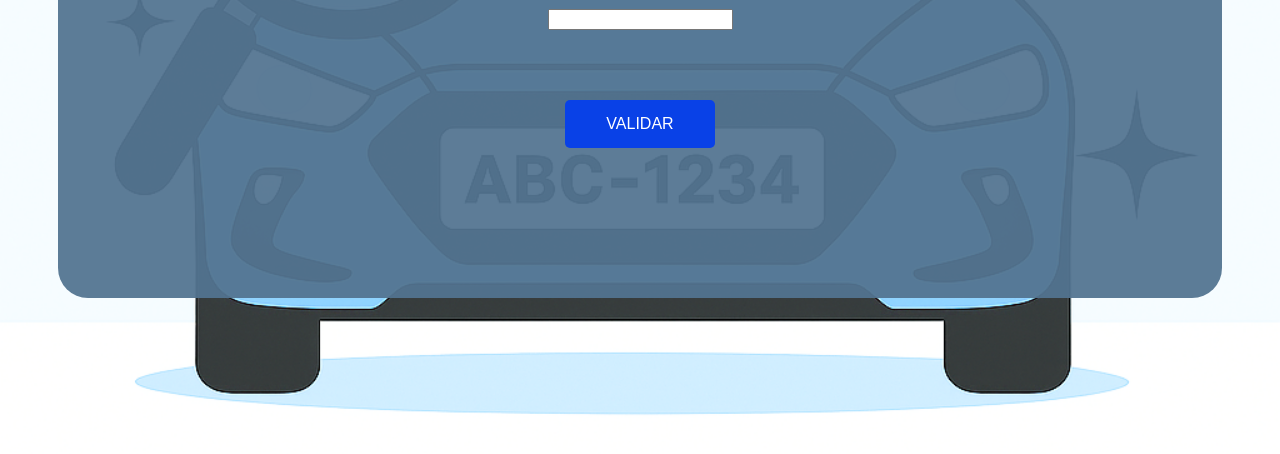
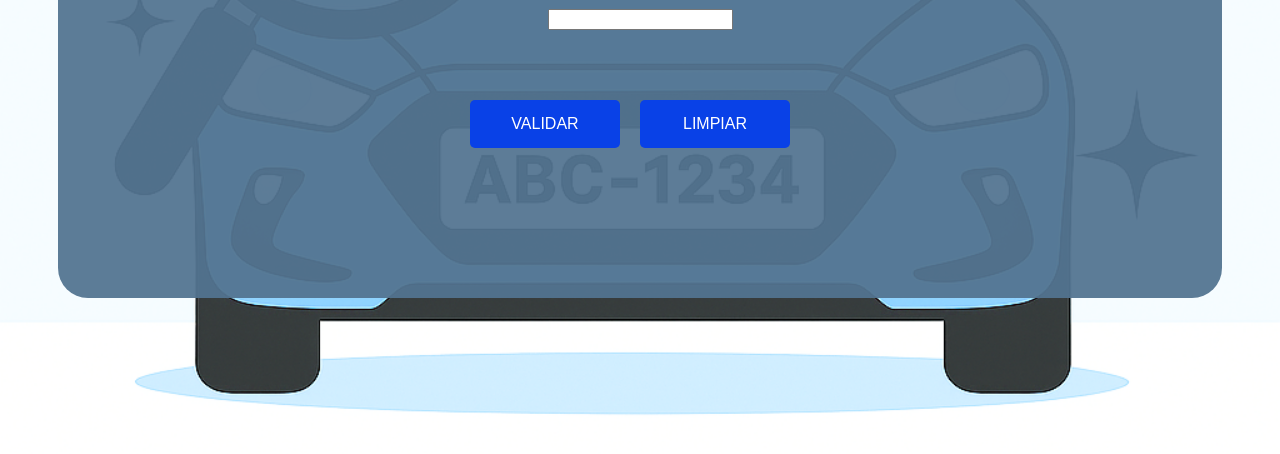
Before and after one commit to luisAristeguieta/krakeDev, a plain HTML site: page placas/placa.html in a window 1280 px wide. Shown: the part 316-770 px from the top of the page. Drawn offline with Linux system fonts and the light colour scheme.

Commit message:
Se agrega funcion Limpiar

```diff
--- a/placas/placa.html
+++ b/placas/placa.html
@@ -18,8 +18,13 @@
                  <input type="text" id="txtPlaca"/>
             </div>
 
+            <div class="contenedorBoton">
             <div class="boton">
                 <input class="estiloBoton" type="button" value="VALIDAR" onclick="validarPlaca()"/>
+            </div>
+            <div class="boton">
+                <input class="estiloBoton" type="button" value="LIMPIAR" onclick="limpiar()"/>
+            </div>
             </div>
 
             <div class="areaResultado">
--- a/placas/placas.css
+++ b/placas/placas.css
@@ -74,11 +74,13 @@ body {
     flex-direction: row;
     justify-content: center;
     margin-top: 20px;
+    margin-right: 20px
 }
 .contenedorBoton{
     display: flex;
     flex:1;
     justify-content: center;
+
 }
 
 .areaResultado{
--- a/placas/placas.js
+++ b/placas/placas.js
@@ -24,5 +24,13 @@ validarPlaca = function(){
         mostrarTexto("lblTipoVehiculo", "");
         mostrarTexto("lblPicoYPlaca", "");
     }
+}
 
+limpiar = function(){
+    mostrarTexto("lblResultado", "");
+    mostrarTexto("lblError", "");
+    mostrarTexto("lblProvincia", "");
+    mostrarTexto("lblTipoVehiculo", "");
+    mostrarTexto("lblPicoYPlaca", "");
+    mostrarTextoEnCaja("txtPlaca","")
 }
```
Also changed, not shown: 1 other file.
